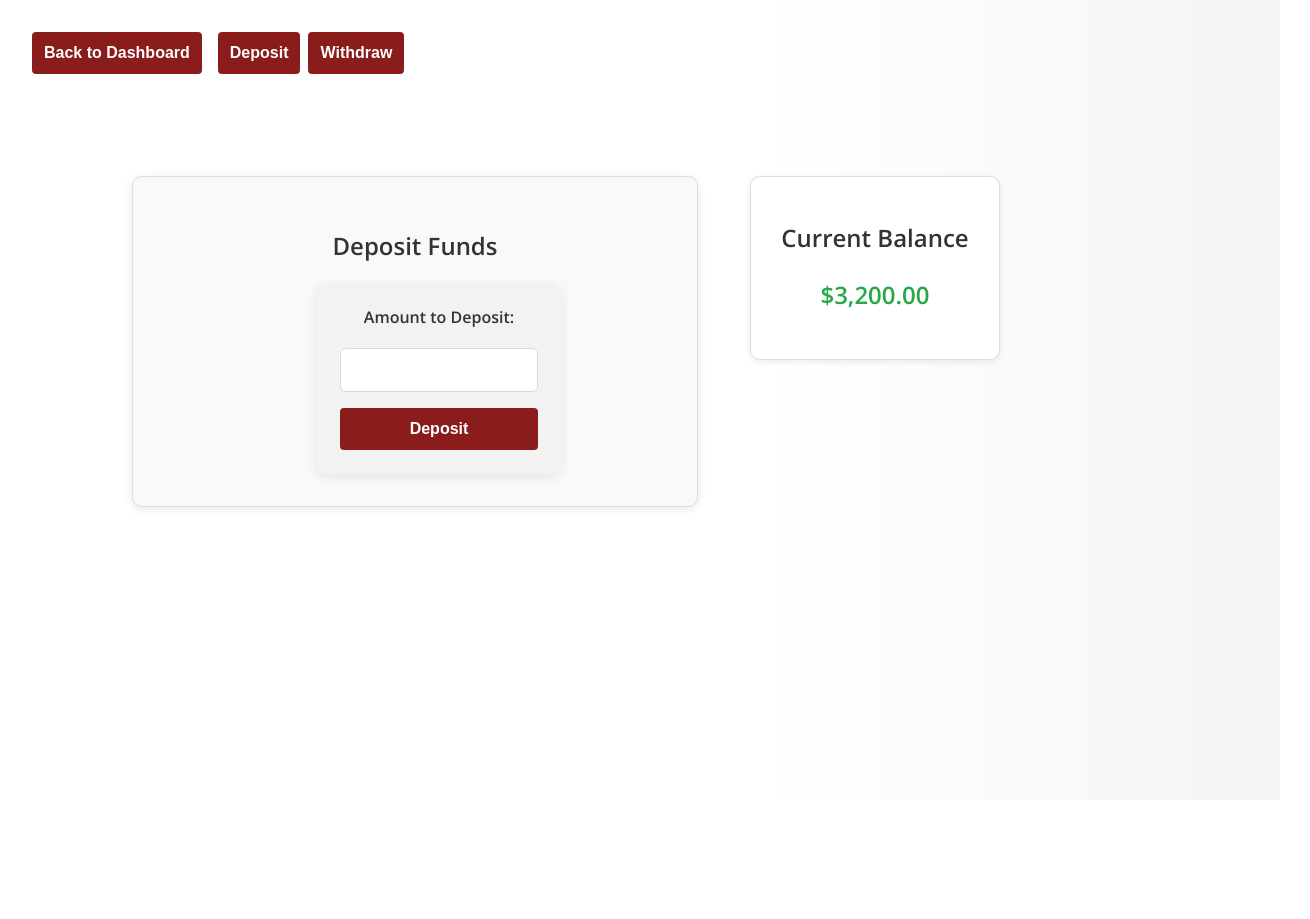
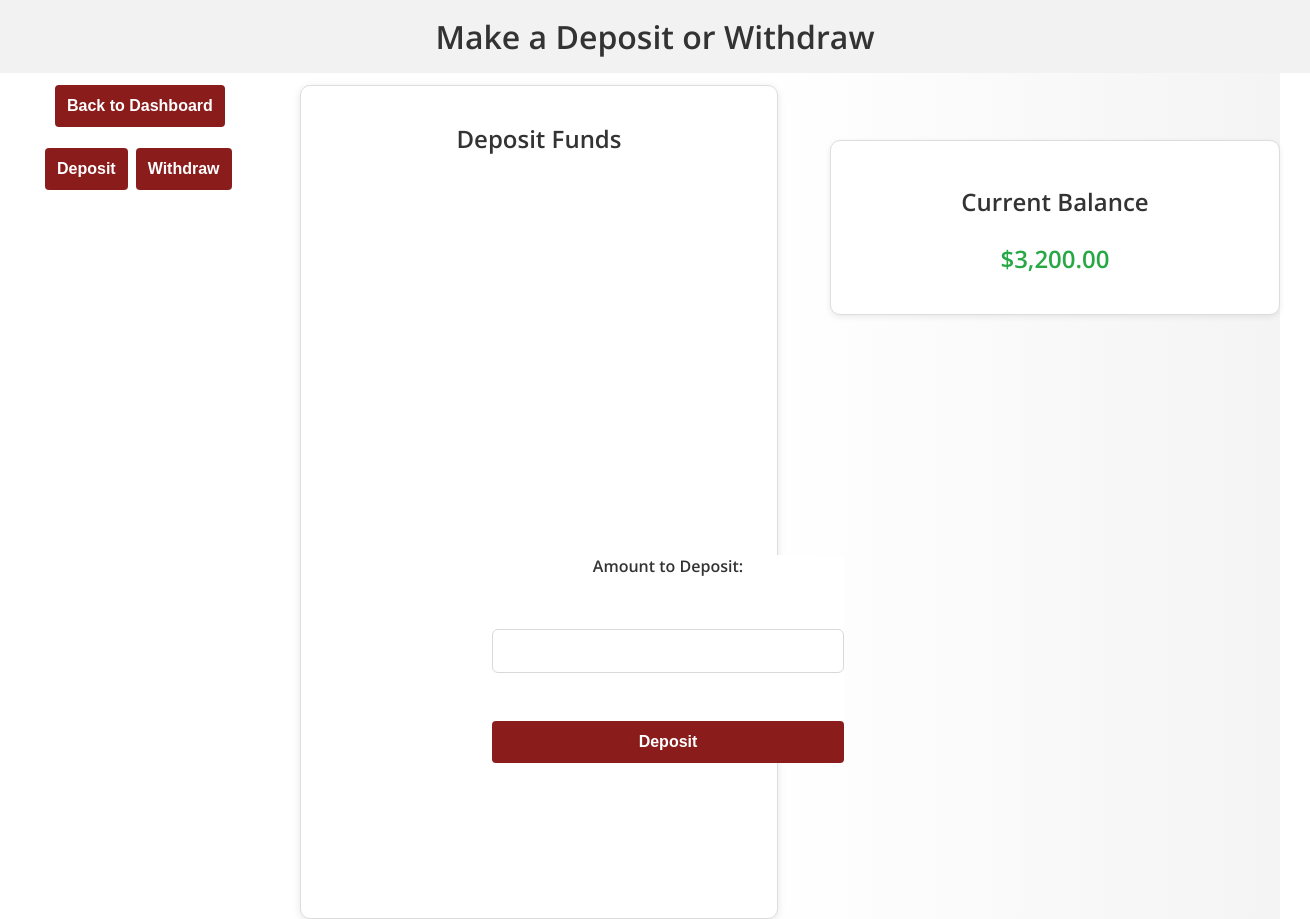
Before and after one commit to rysealex/wildcat-credit-union, a React (Create React App) app in the folder client/: page /deposit_and_withdrawal in a window 1280 px wide. Shown: the whole page, 1310 px wide, since content can reach past the window. Before the commit the page ends 800 px from the top, so only its background shows below. Built offline with nearby package versions, Linux system fonts and the light colour scheme.

Commit message:
UI
ATM Locator - Finished UI
Transfer - Finished UI
Deposit/Withdrawal Finished UI

```diff
--- a/client/src/components/atm_locator.jsx
+++ b/client/src/components/atm_locator.jsx
@@ -253,7 +253,10 @@ const AtmLocator = () => {
 	const navigate = useNavigate();
 	const handleGoBack = () => { navigate('/dashboard');};
 	return (
-		<div style={{ height: '600px', width: '57%', margin: '100px auto' }}>
+
+		<div>
+			<h1 className='header2'>ATM Locator</h1>
+			<div style={{ height: '850px', width: '70%', margin: ' auto' }}>
 			{geolocationError && (
 				<div style={{ color: 'red' }}>
 					Error fetching geolocation: {geolocationError}
@@ -324,10 +327,12 @@ const AtmLocator = () => {
 			<button onClick={handleGoBack} className='nav-button'>
 				Back to Dashboard
 			</button>
-
+			<div style={{ marginLeft: '-280px', marginTop: '-750px', width: '275px', textAlign: 'center'}}>
+				<h4>Select an ATM location to view turn-by-turn directions.</h4>
+				</div>
 			{directionsData && selectedAtmMarker && (
 				<div>
-					<h4>Directions to {selectedAtmMarker?.name}:</h4>
+					<h4 >Directions to {selectedAtmMarker?.name}:</h4>
 					{directionsData.routes[0]?.legs[0]?.steps.map((step, index) => (
 						<p key={index} dangerouslySetInnerHTML={{ __html: step.instructions }} />
 					))}
@@ -336,6 +341,8 @@ const AtmLocator = () => {
 				</div>
 			)}
 		</div>
+
+		</div>
 	);
 };
 
--- a/client/src/components/deposit.jsx
+++ b/client/src/components/deposit.jsx
@@ -105,9 +105,9 @@ const Deposit = () => {
 	};
 
 	return (
-		<div>
+		<div >
 			<h2 style={{ textAlign: 'center' }}>Deposit Funds</h2>
-			<form onSubmit={handleDeposit}>
+			<transactionform onSubmit={handleDeposit}>
 				<label htmlFor="depositAmount" style={{ textAlign: 'center' }}>Amount to Deposit:</label>
 				<input
 					type="number"
@@ -128,7 +128,7 @@ const Deposit = () => {
 				</p>}
 				{successMessage && <p className="success-message">{successMessage}</p>}
 				<button type="submit" disabled={isProcessing}>Deposit</button>
-			</form>
+			</transactionform>
 		</div>
 	);
 
--- a/client/src/components/deposit_and_withdrawal.jsx
+++ b/client/src/components/deposit_and_withdrawal.jsx
@@ -20,10 +20,12 @@ const Deposit_and_withdrawal = () => {
 	const handleGoBack = () => { navigate('/dashboard');};
 
     return (
-        <div className="deposit-withdrawal-main-layout">
+
+        <div >
 			{/* Header */}
-			<div className="header-row">
-				<button onClick={handleGoBack} className="back-button">Back to Dashboard</button>
+			<h1 className='header3'>Make a Deposit or Withdraw</h1>
+			<div >
+				<button onClick={handleGoBack} className="nav-button">Back to Dashboard</button>
 				<div className="toggle-buttons">
 					<button
 						onClick={handleViewDep}
@@ -42,14 +44,14 @@ const Deposit_and_withdrawal = () => {
 
 			{/* Main Content Row */}
 			<div className="content-row">
-				<div className="form-box">
+				<div className="formbox-dep-with">
                     <div className='deposit-withdrawal-input'>
                         {activeForm === 'deposit' && <Deposit />}
 					    {activeForm === 'withdrawal' && <Withdrawal />}
                     </div>
 				</div>
 
-				<div className="balance-box">
+				<div className="dep-with-balance">
 					<h2>Current Balance</h2>
 					<p>$3,200.00</p> {/* Replace with real data later */}
 				</div>
--- a/client/src/components/transfer.jsx
+++ b/client/src/components/transfer.jsx
@@ -1,5 +1,5 @@
 import React, { useState, useEffect, useRef } from 'react';
-
+import { useNavigate } from 'react-router-dom';
 const Transfer = () => {
     // use state for the transfer amount and is found recipient
     const [transferAmount, setTransferAmount] = useState('');
@@ -21,6 +21,11 @@ const Transfer = () => {
     // reference to the phone number and transfer amount input fields
     const phoneNumberInputRef = useRef(null);
     const transferAmountInputRef = useRef(null);
+
+     //navigation function
+	const navigate = useNavigate();
+	const handleGoBack = () => { navigate('/dashboard');};
+
 
     // function to handle phone number formatting
 	const handlePhoneNumberChange = (e) => {
@@ -270,8 +275,15 @@ const Transfer = () => {
 
     return (
         <div>
-            <h2>Transfer Funds</h2>
-            <form onSubmit={handleSearch}>
+
+            <h1 className='header2'>Transfer Funds</h1>
+            <h4 style={{width:'200px', marginTop: '125px', marginLeft: '55px'}}>Make instant transfers between WCU account holders, never any fees!</h4>
+            <div className='content-row'>
+                 <button  onClick={handleGoBack} className="nav-button">Back to Dashboard</button>
+
+                <div className='form-box2'>
+                    <transactionform onSubmit={handleSearch}>
+
                 <label>
                     Recipient Phone Number:
                     <input
@@ -292,10 +304,10 @@ const Transfer = () => {
                         Cancel
                     </button>
                 )}
-            </form>
+            </transactionform>
 
             {isRecipientFound && (
-                <form onSubmit={handleTransfer}>
+                <transactionform onSubmit={handleTransfer}>
                     <label>
                         Transfer Amount:
                         <input
@@ -312,8 +324,16 @@ const Transfer = () => {
                     </label>
                     {transferSuccessMessage && <p className="success-message">{transferSuccessMessage}</p>}
                     <button type="submit" disabled={isProcessing}>Transfer</button>
-                </form>
+                </transactionform>
             )}
+                </div>
+                <div className="balance-box">
+					<h2>Current Balance</h2>
+					<p>$3,200.00</p> {/* Replace with real data later */}
+				</div>
+
+
+            </div>
         </div>
     )
 };
--- a/client/src/components/withdrawal.jsx
+++ b/client/src/components/withdrawal.jsx
@@ -127,7 +127,7 @@ const Withdrawal = () => {
     return (
         <div>
 			<h2 style={{ textAlign: 'center' }}>Withdraw Funds</h2>
-			<form onSubmit={handleWithdrawal}>
+			<transactionform onSubmit={handleWithdrawal}>
 				<label htmlFor="withdrawalAmount" style={{ textAlign: 'center' }}>Amount to Withdraw:</label>
 				<input
 					type="number"
@@ -148,7 +148,7 @@ const Withdrawal = () => {
                 </p>}
                 {successMessage && <p className="success-message">{successMessage}</p>}
 				<button type="submit" disabled={isProcessing}>Withdraw</button>
-			</form>
+			</transactionform>
 		</div>
     )
 };
--- a/client/src/index.css
+++ b/client/src/index.css
@@ -378,8 +378,8 @@ button:hover {
 .nav-button{
 
   position: fixed;
-  top: 100px;
-  left: 20px;
+  top: 85px;
+  left: 55px;
   z-index: 1000;
   font-size: 1rem;
   font-weight: 600;
@@ -410,31 +410,6 @@ button:hover {
 
 /* Dep and Withdraw*/
 
-.form-toggle-buttons{
-  margin: bottom 20px;
-  margin-top: 100px;
-  margin-left: 20%;
-  display: flex;
-  gap: 0px;
-
-}
-
-.form-toggle-buttons-stacked button {
-  padding: 10px 20px;
-  font-size: 18px;
-  background-color: var(--crimson);
-  color: #ffffff;
-  border: 1px solid #ccc;
-  border-radius: 3px;
-  cursor: pointer;
-  transition: background-color 0.3s ease;
-}
-
-.form-toggle-buttons.active-button {
-  background-color: #007bff;
-  color: white;
-  border-color: #007bff;
-}
 
 form-container {
   border: 1px solid #ddd;
@@ -450,13 +425,7 @@ form-container {
   margin-bottom: 15px;
 }
 
-.form-toggle-buttons-stacked {
-  display: flex;
-  flex-direction: column;
-  flex-shrink: 0;
-  padding-top: 0px;
 
-}
 
 .form-content-area-centered {
   flex-grow: 1;
@@ -529,24 +498,22 @@ form-container {
     background-color: rgba(0, 0, 0, 0.02);
 }
 
-.deposit-withdrawal-main-layout {
-	display: flex;
-	flex-direction: column;
-	align-items: flex-start;
-	padding: 2rem;
-}
+
 
 .header-row {
 	width: 100%;
 	display: flex;
 	align-items: center;
 	gap: 1rem;
-	margin-bottom: 2rem;
+	margin-bottom: 0rem;
+  margin-left: 1;
 }
 
 
 .toggle-buttons {
 	display: flex;
+  margin-top: 75px;
+  margin-left: 45px;
 	gap: 0.5rem;
 }
 
@@ -559,33 +526,20 @@ form-container {
 	width: 100%;
 }
 
-.form-box {
-  margin-left: 100px;
-  margin-top: 70px;
-	width: 100%;
-	max-width: 500px;
-	border: 1px solid #ddd;
-	padding: 2rem;
-	border-radius: 10px;
-	background-color: #f9f9f9;
-	box-shadow: 0 2px 8px rgba(0, 0, 0, 0.1);
-}
 
-.deposit-withdrawal-input {
-  display: flex;
-  justify-content: center;
-  align-items: center;
-}
+
+
 
 .balance-box {
-  margin-top: 70px;
+  margin-top: -155px;
   margin-left: 20px;
 	border: 1px solid #ddd;
 	padding: 1.5rem;
 	border-radius: 10px;
 	background-color: #fff;
 	box-shadow: 0 2px 6px rgba(0, 0, 0, 0.08);
-	min-width: 200px;
+	min-width: 400px;
+  height: 125px;
 	text-align: center;
 }
 
@@ -599,3 +553,83 @@ form-container {
 	color: #28a745;
 	font-weight: bold;
 }
+
+.form-box2 {
+  margin-left: 300px;
+  margin-top: -190px;
+	width: 100%;
+  height: 800px;
+	max-width: 700px;
+	border: 1px solid #ddd;
+	padding: 1em;
+	border-radius: 10px;
+	background-color: #fff;
+	box-shadow: 0 2px 8px rgba(0, 0, 0, 0.1);
+  text-align: center;
+
+}
+
+transactionform {
+  margin-top: 400px;
+  margin-left: 175px;
+  display: flex;
+  flex-direction: column;
+  gap: 3rem;
+  width: 100%;
+  max-width: 352px;
+  background-color: #fff;
+
+
+}
+
+.header2 {
+  color:#333;
+  text-align: center;
+  margin: 0px 0;
+  padding: 15px;
+  background-color: var(--grey-light);
+
+}
+/*Deposit / Withdrawal styling*/
+.header3 {
+  color:#333;
+  text-align: center;
+  margin: 0px 0px;
+  width: 100%;
+  padding: 15px;
+  background-color: var(--grey-light);
+}
+
+.formbox-dep-with{
+  margin-left: 300px;
+  margin-top: -105px;
+	width: 100%;
+  height: 800px;
+	max-width: 700px;
+	border: 1px solid #ddd;
+	padding: 1em;
+	border-radius: 10px;
+	background-color: #fff;
+	box-shadow: 0 2px 8px rgba(0, 0, 0, 0.1);
+  text-align: center;
+
+}
+
+.dep-with-balance {
+  margin-top: -50px;
+  margin-left: 20px;
+	border: 1px solid #ddd;
+	padding: 1.5rem;
+	border-radius: 10px;
+	background-color: #fff;
+	box-shadow: 0 2px 6px rgba(0, 0, 0, 0.08);
+	min-width: 400px;
+  height: 125px;
+	text-align: center;
+}
+
+.dep-with-balance p {
+	font-size: 1.5rem;
+	color: #28a745;
+	font-weight: bold;
+}
```
